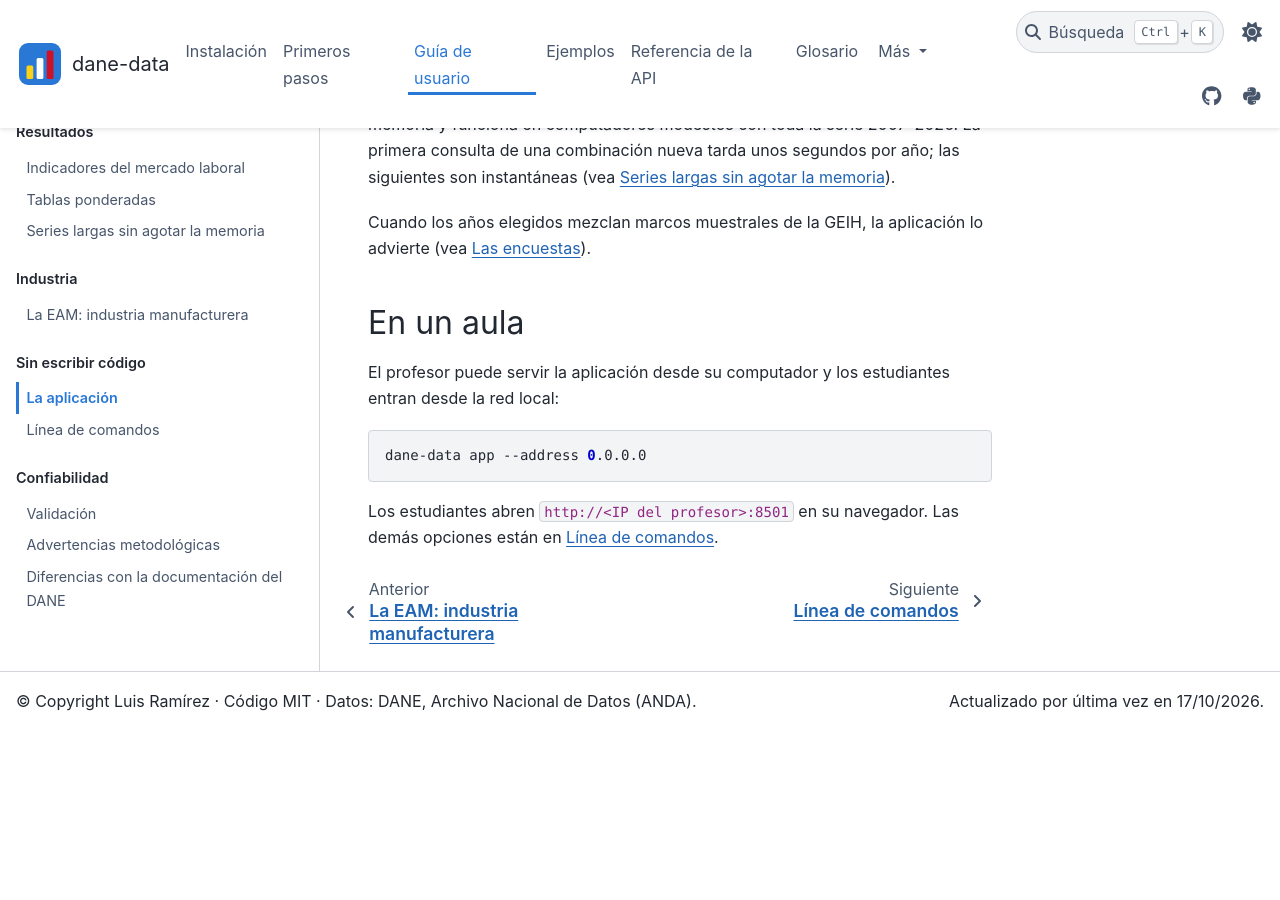
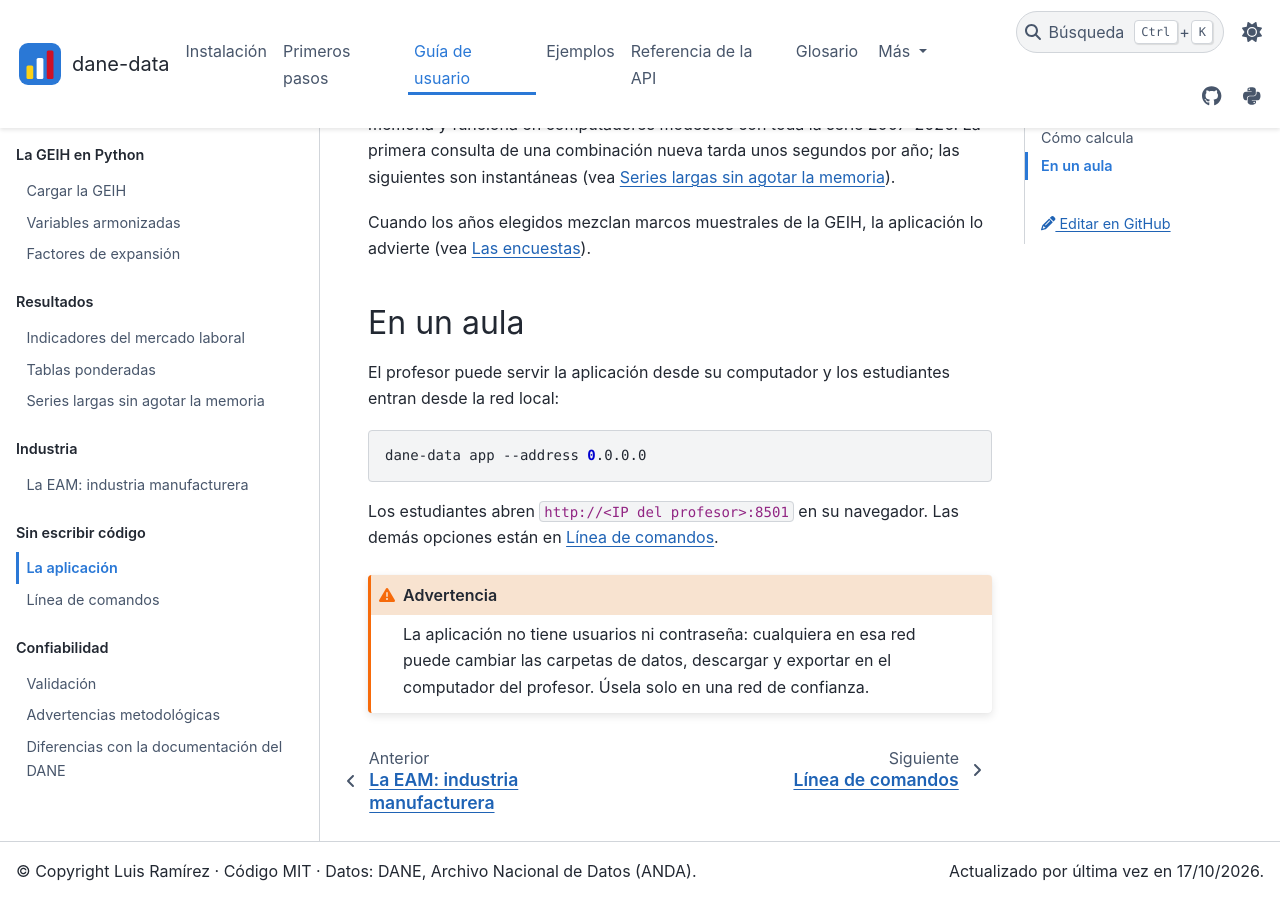
Before and after one commit to IntegralIndefinida/DANE-data, a Sphinx documentation site: the page built from docs/guia/app.md, in a window 1280 px wide and 900 px high, scrolled down 2196 px. Built offline with Sphinx 7.4.7 and the PyData theme 0.15.4, drawn with Linux system fonts in a browser that asks for light colours; before the commit the page ends 2927 px from its top, so only the background shows below that.

Commit message:
Avisar que la app compartida en la red no tiene contraseña
Con --address 0.0.0.0 cualquiera en la red puede cambiar las carpetas,
descargar y exportar en el computador que sirve la app. El README, la
guía, la ayuda de --address y el mensaje al abrir la app lo dicen ahora.

````diff
--- a/docs/guia/app.md
+++ b/docs/guia/app.md
@@ -66,3 +66,8 @@
 
 Los estudiantes abren `http://<IP del profesor>:8501` en su navegador. Las demás opciones están en
 {doc}`cli`.
+
+```{warning}
+La aplicación no tiene usuarios ni contraseña: cualquiera en esa red puede cambiar las carpetas de datos,
+descargar y exportar en el computador del profesor. Úsela solo en una red de confianza.
+```
````
Also changed, not shown: README.md (+3 -1 lines), docs/novedades.md (+2 -0 lines), 2 other files.
